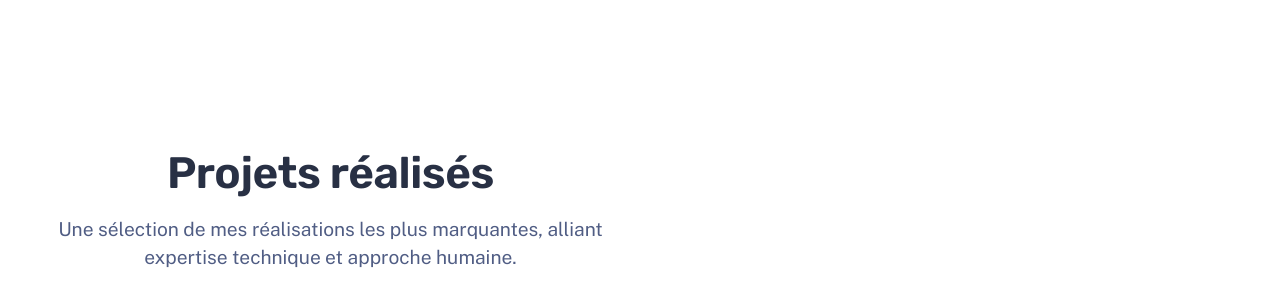
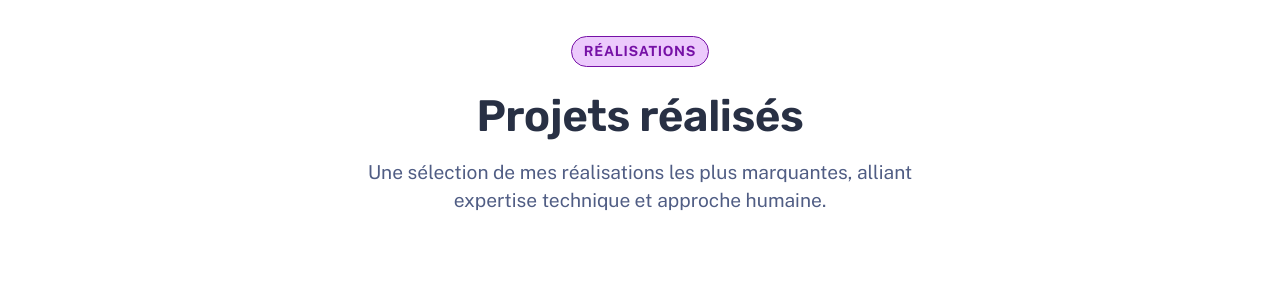
Before and after one commit to MuratFlorent/my-portfolio, an Astro site: page / in a window 1280 px wide. Shown: the part 2108-2398 px from the top of the page. Built offline with nearby package versions, Linux system fonts and the light colour scheme; Astro itself is replaced by a stand-in of ours.

Commit message:
### Summary - Réduction globale des espacements entre les sections de la homepage pour un rendu plus compact et dynamique. - Harmonisation des marges et des gaps pour améliorer le rythme de lecture.

```diff
--- a/src/pages/index.astro
+++ b/src/pages/index.astro
@@ -33,8 +33,8 @@ const projects = (await getCollection('work'))
 	<ProjectModal id="project-modal" />
 	<UniverseModal id="universe-modal" />
 	<ScrollSpy />
-	<div class="stack gap-20 lg:gap-48">
-		<div class="wrapper stack gap-8 lg:gap-20">
+	<div class="stack gap-15 lg:gap-20">
+		<div class="wrapper stack gap-8 lg:gap-12">
 			<header id="accueil" class="hero">
 				<Hero
 					title="Sites web sur mesure et visibilité sur Google"
@@ -136,15 +136,17 @@ const projects = (await getCollection('work'))
 				</div>
 			</section>
 
-			<main class="wrapper stack gap-20 lg:gap-48">
+			<main class="wrapper stack gap-15 lg:gap-30">
 				<section id="projets" class="section projects">
-					<header class="section-header stack gap-2 lg:gap-4 centered">
+					<div class="container stack gap-12 lg:gap-16">
+						<header class="section-header stack gap-4 centered">
+							<div class="badge-accent mx-auto">Réalisations</div>
 							<h2>Projets réalisés</h2>
 							<p class="max-w-2xl mx-auto">Une sélection de mes réalisations les plus marquantes, alliant expertise technique et approche humaine.</p>
 						</header>
 
 						<div class="gallery">
-						<Grid variant="offset">
+							<Grid>
 								{
 									projects.map((project) => (
 										<li>
@@ -160,6 +162,7 @@ const projects = (await getCollection('work'))
 								Explorer toutes les réalisations
 								<Icon icon="arrow-right" size="1.2em" />
 							</CallToAction>
+						</div>
 					</div>
 				</section>
 
@@ -927,15 +930,32 @@ const projects = (await getCollection('work'))
 		}
 	}
 	.projects .gallery {
-		margin-top: 1rem;
+		margin-top: 0;
+	}
+
+	.projects .container {
+		max-width: 85rem;
+		margin-inline: auto;
+		width: 100%;
+		padding-inline: 1.5rem;
 	}
 
 	@media (min-width: 50em) {
 		.projects {
-			margin-top: -2rem;
+			margin-top: 4rem;
+			display: block; /* Désactive le grid parent pour utiliser le container centré */
 		}
 		.projects .gallery {
-			margin-top: 1.5rem;
+			margin-top: 2rem;
+		}
+		.projects .container {
+			padding-inline: 2.5rem;
+		}
+	}
+
+	@media (min-width: 80em) {
+		.projects .gallery {
+			margin-top: 3rem;
 		}
 	}
 
--- a/src/styles/global.css
+++ b/src/styles/global.css
@@ -210,18 +210,18 @@ h5 {
 }
 
 .section {
-	padding-block: 5rem;
+	padding-block: 4rem;
 }
 
 @media (min-width: 50em) {
 	.section {
-		padding-block: 8rem;
+		padding-block: 6rem;
 	}
 }
 
 .section-header {
 	max-width: 60ch;
-	margin-bottom: 3rem;
+	margin-bottom: 2rem;
 }
 
 .section-header h3 {
@@ -282,13 +282,13 @@ h5 {
 	gap: 3.75rem;
 }
 .gap-20 {
-	gap: 5rem;
+	gap: 4rem;
 }
 .gap-30 {
-	gap: 7.5rem;
+	gap: 6rem;
 }
 .gap-48 {
-	gap: 12rem;
+	gap: 8rem;
 }
 
 @media (min-width: 50em) {
@@ -308,13 +308,13 @@ h5 {
 		gap: 3.75rem;
 	}
 	.lg\:gap-20 {
-		gap: 5rem;
+		gap: 4rem;
 	}
 	.lg\:gap-30 {
-		gap: 7.5rem;
+		gap: 6rem;
 	}
 .lg\:gap-48 {
-		gap: 12rem;
+		gap: 8rem;
 	}
 }
 
```
Lines whose indentation alone changed are shown as unchanged.
